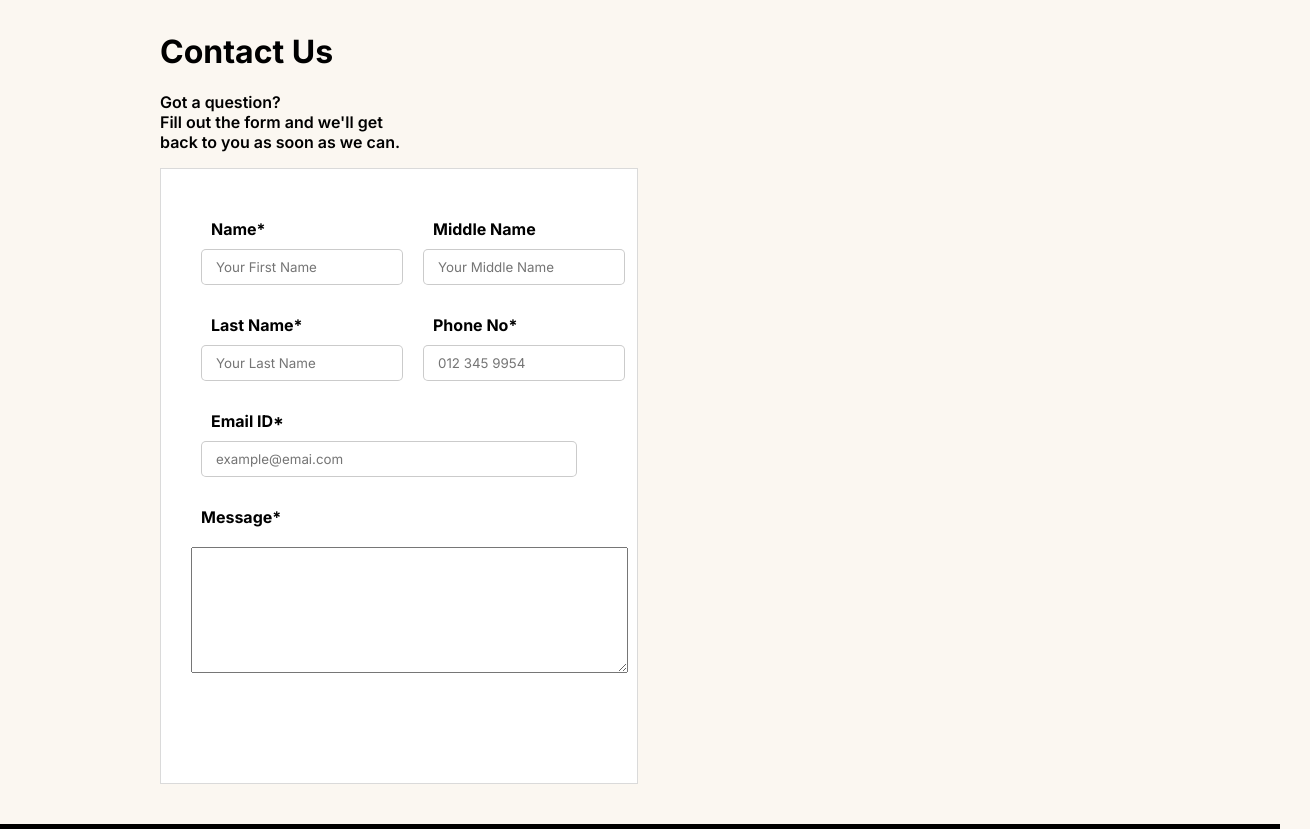
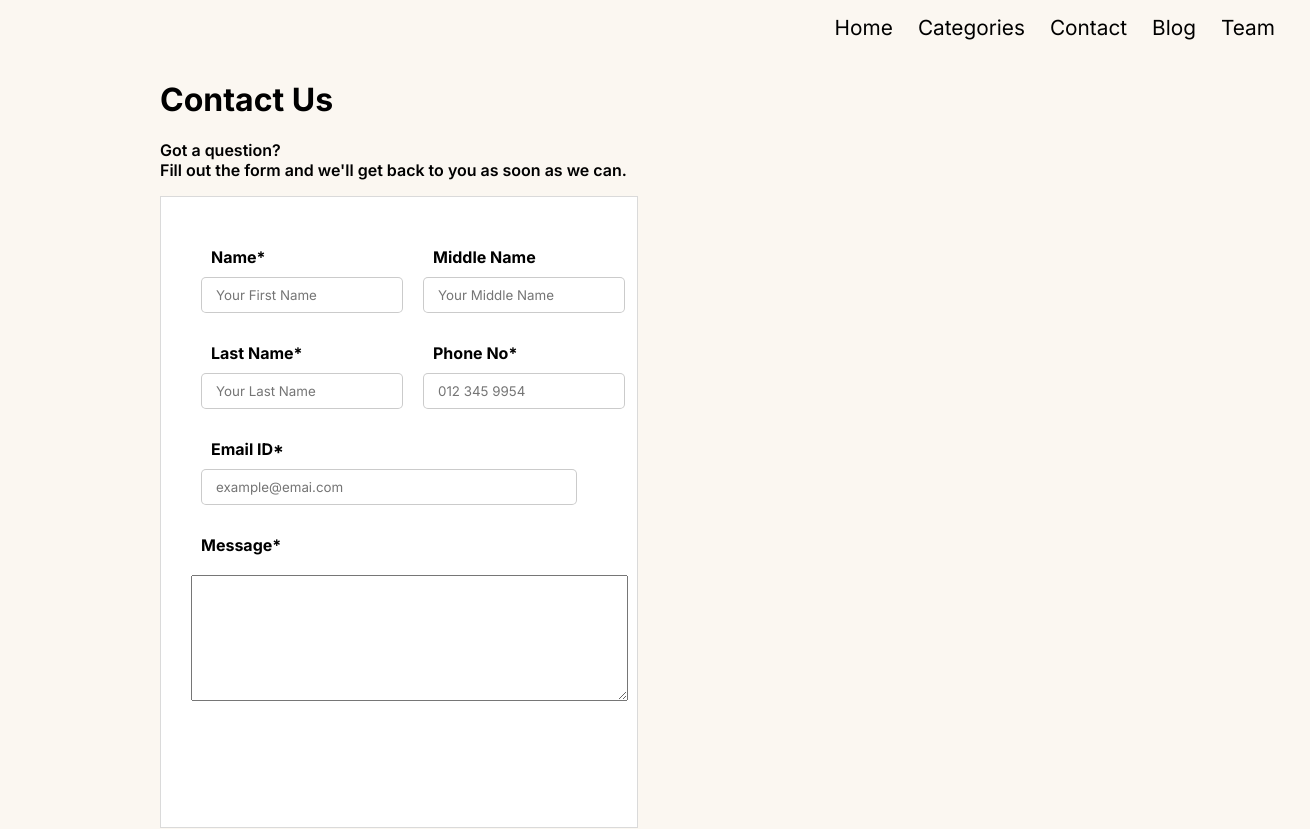
Before and after one commit to smaranjitghose/indokhaadyam, a React (Create React App) app: page /contact in a window 1280 px wide. Shown: the top 829 px of the page, 1310 px wide, since content can reach past the window. Built offline with nearby package versions, Linux system fonts and the light colour scheme; a web font is replaced by a local one.

Commit message:
added navbar in contact page

```diff
--- a/src/components/Navbar/Navbar.css
+++ b/src/components/Navbar/Navbar.css
@@ -14,6 +14,7 @@
     list-style: none;
     display: flex;
     flex-direction: row;
+    margin-right: 20px;
 }
 
 .ListItem{
--- a/src/pages/Contact/Contact.jsx
+++ b/src/pages/Contact/Contact.jsx
@@ -2,13 +2,19 @@ import React from "react";
 import "./ContactUs.css"
 import Textareademo from "./Textarea";
 import Footer from "../../components/Footer/Footer";
+import { useMediaQuery } from "react-responsive";
+import Navbar from "../../components/Navbar/Navbar";
+import MobileNavbar from "../../components/Navbar/mobilenavbar";
 
 const ContactForm = () => {
+   const isMobile = useMediaQuery({ maxWidth: "700px" })
    return (
       <>
+      {!isMobile && <Navbar />}
+      {isMobile && <MobileNavbar />}
          <div className="content">
             <h1>Contact Us</h1>
-            <p>Got a question?<br />Fill out the form and we'll get <br /> back to you as soon as we can.<br /></p>
+            <p>Got a question?<br />Fill out the form and we'll get back to you as soon as we can.<br /></p>
 
             <form>
                <div className="First">
@@ -41,7 +47,7 @@ const ContactForm = () => {
                <label>Message*</label><br /><br />
 
                <Textareademo /><br />
-               <button type="submit">Send Message</button>
+               <button type="submit" className="btn">Send Message</button>
 
 
 
--- a/src/pages/Contact/ContactUs.css
+++ b/src/pages/Contact/ContactUs.css
@@ -9,11 +9,19 @@ margin-top: 2rem;
 font-family: 'Inter', sans-serif;
 font-weight: bold;
 }
-label{
+.content h1{
+    /* margin-left: 10rem; */
+    margin-top: 5rem;
+    font-family: 'Inter', sans-serif;
+    font-weight: bold;
+    }
+
+ label{
     padding: 10px;
 }
-p{
+.content p{
     font-weight: 600;
+    /* text-align: center; */
 }
 input{
    height:2rem ;
@@ -38,8 +46,8 @@ input::placeholder{
 .company{
     width: 22.9rem;
 }
-button{
-    width: 11rem;
+.btn{
+    width: 5rem;
     height: 2.2rem;
     border-radius: 50px;
     outline: none;
@@ -47,11 +55,11 @@ button{
     color: white;
     font-size: large;
 }
-button:hover{
+.btn:hover{
     cursor: pointer;
     background-color: #0D7FF1;
 }
-form{
+.content form{
     margin-bottom: 40px;
     border: 1px solid rgba(0, 0, 0, 0.144);
     width: 26rem;
@@ -59,7 +67,6 @@ form{
     padding-bottom: 50px;
     background-color:white;
     padding: 30px;
-
 }
 body{
     background-color: #fbf7f1;
```
